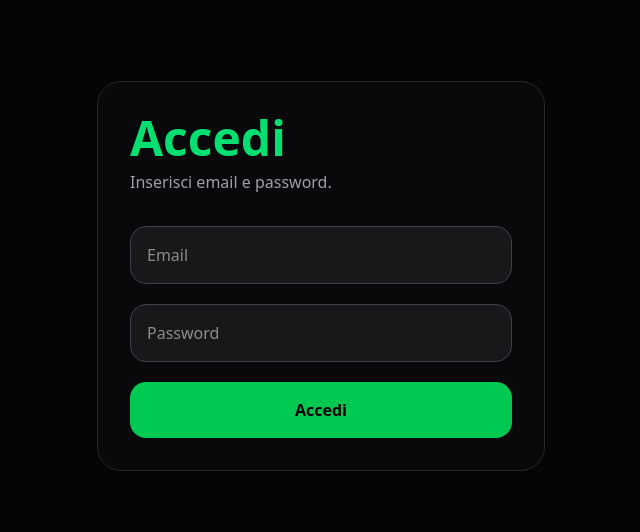
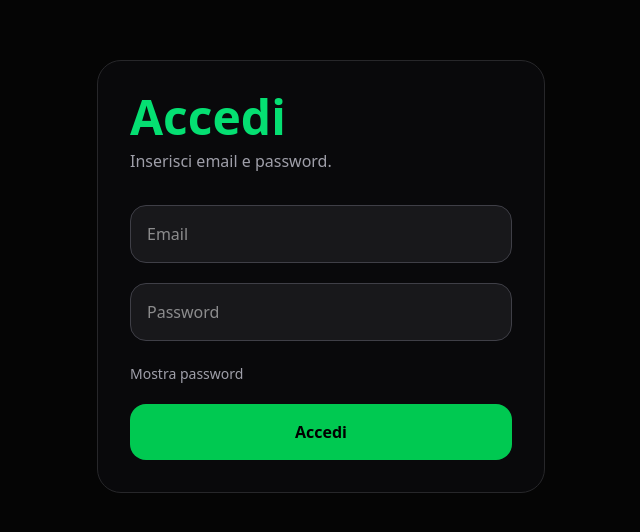
Before and after one commit to totarosimone0906/minos-fit-manager, a Next.js app: page /login/accesso in a window 1280 px wide. Shown: the part 124-656 px from the top of the page, without its empty margins (319-959 px from the left). Built offline with nearby package versions, Linux system fonts and the light colour scheme.

Commit message:
show password login

```diff
--- a/app/login/accesso/page.tsx
+++ b/app/login/accesso/page.tsx
@@ -9,7 +9,7 @@ export default function AccessoPage() {
 
   const [email, setEmail] = useState("")
   const [password, setPassword] = useState("")
-
+  const [mostraPassword, setMostraPassword] = useState(false)
 async function accedi() {
   const emailPulita = email.trim().toLowerCase()
   const passwordPulita = password.trim()
@@ -67,12 +67,22 @@ async function accedi() {
           />
 
           <input
-            type="password"
+            type={mostraPassword ? "text" : "password"}
+
             placeholder="Password"
             value={password}
             onChange={(e) => setPassword(e.target.value)}
             className="w-full bg-zinc-900 border border-zinc-700 rounded-2xl p-4"
+
+
           />
+          <button
+  type="button"
+  onClick={() => setMostraPassword(!mostraPassword)}
+  className="text-zinc-400 text-sm"
+>
+  {mostraPassword ? "Nascondi password" : "Mostra password"}
+</button>
 
           <button
   type="button"
```
